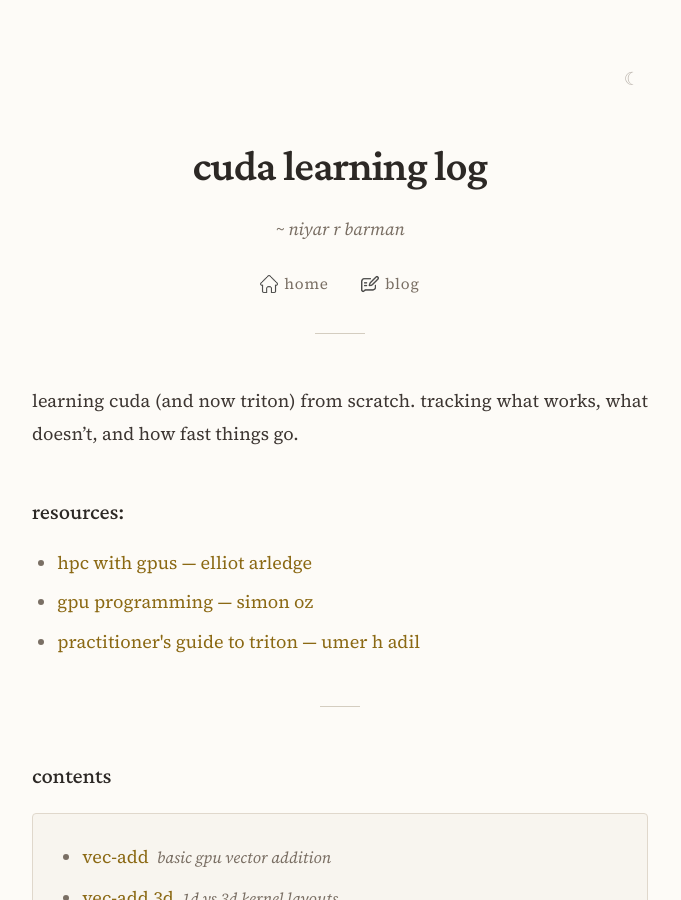
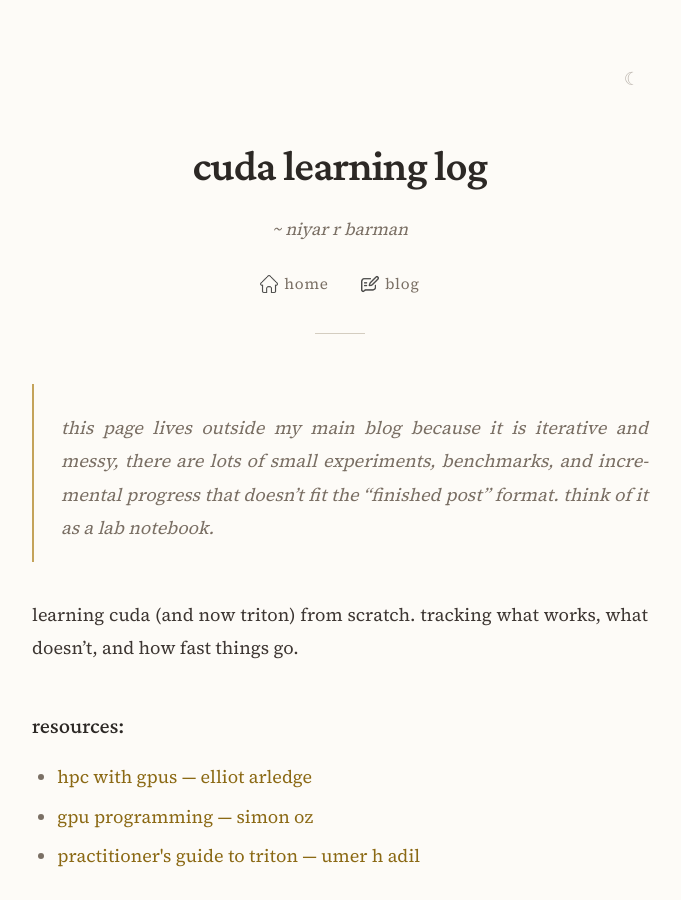
Before and after one commit to niyarrbarman/cuda, a Jekyll site: the page built from index.md, in a window 1280 px wide and 900 px high. Shown: the whole window, without its empty margins (300-981 px from the left). Built offline with Jekyll 4.4.1, drawn with Linux system fonts in a browser that asks for light colours; nearby versions of some CDN libraries; a script that is not in the unit is left out; some of the changed lines change nothing that is shown.

Commit message:
added blog, fixed styles

```diff
--- a/_layouts/default.html
+++ b/_layouts/default.html
@@ -9,18 +9,34 @@
             type="image/png"
             href="{{ site.baseurl }}/assets/gpu.png"
         />
-        <!-- Elegant serif fonts -->
+        <!-- Preconnect to external domains for faster loading -->
         <link rel="preconnect" href="https://fonts.googleapis.com" />
         <link rel="preconnect" href="https://fonts.gstatic.com" crossorigin />
+        <link rel="preconnect" href="https://cdn.jsdelivr.net" crossorigin />
         <link
-            href="https://fonts.googleapis.com/css2?family=Crimson+Pro:ital,wght@0,400;0,500;0,600;0,700;1,400;1,500&family=Source+Serif+4:ital,opsz,wght@0,8..60,400;0,8..60,500;0,8..60,600;0,8..60,700;1,8..60,400;1,8..60,500&display=swap"
+            rel="preconnect"
+            href="https://cdnjs.cloudflare.com"
+            crossorigin
+        />
+        <!-- Load fonts asynchronously with display=swap -->
+        <link
+            href="https://fonts.googleapis.com/css2?family=Crimson+Pro:ital,wght@0,400;0,500;0,600&family=Source+Serif+4:ital,opsz,wght@0,8..60,400;0,8..60,500;0,8..60,600&display=swap"
             rel="stylesheet"
+            media="print"
+            onload="this.media = 'all'"
         />
+        <noscript>
+            <link
+                href="https://fonts.googleapis.com/css2?family=Crimson+Pro:ital,wght@0,400;0,500;0,600&family=Source+Serif+4:ital,opsz,wght@0,8..60,400;0,8..60,500;0,8..60,600&display=swap"
+                rel="stylesheet"
+            />
+        </noscript>
+        <!-- KaTeX CSS - critical for math rendering -->
         <link
             rel="stylesheet"
             href="https://cdn.jsdelivr.net/npm/katex@0.16.9/dist/katex.min.css"
         />
-        <!-- Highlight.js for syntax highlighting -->
+        <!-- Highlight.js themes - load light immediately, dark deferred -->
         <link
             rel="stylesheet"
             id="hljs-light"
@@ -30,7 +46,11 @@
             rel="stylesheet"
             id="hljs-dark"
             href="https://cdnjs.cloudflare.com/ajax/libs/highlight.js/11.9.0/styles/github-dark.min.css"
-            disabled
+            media="print"
+            onload="
+                this.media = 'all';
+                this.disabled = true;
+            "
         />
         <style>
             :root {
@@ -554,7 +574,10 @@
                     <span class="nav-icon home-icon"></span>
                     <span class="nav-label">home</span>
                 </a>
-                <a href="{{ site.baseurl }}/" aria-label="blog">
+                <a
+                    href="https://niyarrbarman.github.io/blog/"
+                    aria-label="blog"
+                >
                     <span class="nav-icon blog-icon"></span>
                     <span class="nav-label">blog</span>
                 </a>
@@ -568,20 +591,29 @@
             <p><em>work in progress. adding more as i learn.</em></p>
         </footer>
 
-        <!-- Highlight.js for syntax highlighting -->
-        <script src="https://cdnjs.cloudflare.com/ajax/libs/highlight.js/11.9.0/highlight.min.js"></script>
-        <script src="https://cdnjs.cloudflare.com/ajax/libs/highlight.js/11.9.0/languages/python.min.js"></script>
-        <script src="https://cdnjs.cloudflare.com/ajax/libs/highlight.js/11.9.0/languages/cpp.min.js"></script>
-        <script src="https://cdnjs.cloudflare.com/ajax/libs/highlight.js/11.9.0/languages/cuda.min.js"></script>
-        <script src="https://cdnjs.cloudflare.com/ajax/libs/highlight.js/11.9.0/languages/bash.min.js"></script>
-        <script>
-            document.addEventListener("DOMContentLoaded", (event) => {
-                document.querySelectorAll("pre code").forEach((el) => {
-                    hljs.highlightElement(el);
-                });
-            });
-        </script>
+        <!-- Highlight.js - defer loading -->
+        <script
+            defer
+            src="https://cdnjs.cloudflare.com/ajax/libs/highlight.js/11.9.0/highlight.min.js"
+        ></script>
+        <script
+            defer
+            src="https://cdnjs.cloudflare.com/ajax/libs/highlight.js/11.9.0/languages/python.min.js"
+        ></script>
+        <script
+            defer
+            src="https://cdnjs.cloudflare.com/ajax/libs/highlight.js/11.9.0/languages/cpp.min.js"
+        ></script>
+        <script
+            defer
+            src="https://cdnjs.cloudflare.com/ajax/libs/highlight.js/11.9.0/languages/cuda.min.js"
+        ></script>
+        <script
+            defer
+            src="https://cdnjs.cloudflare.com/ajax/libs/highlight.js/11.9.0/languages/bash.min.js"
+        ></script>
 
+        <!-- KaTeX - defer loading -->
         <script
             defer
             src="https://cdn.jsdelivr.net/npm/katex@0.16.9/dist/katex.min.js"
@@ -592,8 +624,17 @@
             src="https://cdn.jsdelivr.net/npm/katex@0.16.9/dist/contrib/auto-render.min.js"
             crossorigin="anonymous"
         ></script>
+
         <script>
-            function renderKaTeX() {
+            // Initialize highlight.js and KaTeX after load
+            window.addEventListener("load", function () {
+                // Syntax highlighting
+                if (typeof hljs !== "undefined") {
+                    document.querySelectorAll("pre code").forEach((el) => {
+                        hljs.highlightElement(el);
+                    });
+                }
+                // KaTeX math rendering
                 if (typeof renderMathInElement !== "undefined") {
                     renderMathInElement(document.body, {
                         delimiters: [
@@ -605,14 +646,7 @@
                         throwOnError: false,
                     });
                 }
-            }
-            // Try multiple times to ensure KaTeX renders
-            document.addEventListener("DOMContentLoaded", function () {
-                setTimeout(renderKaTeX, 0);
-                setTimeout(renderKaTeX, 100);
-                setTimeout(renderKaTeX, 500);
             });
-            window.addEventListener("load", renderKaTeX);
         </script>
         <script>
             // Add copy buttons to code blocks
--- a/index.md
+++ b/index.md
@@ -3,6 +3,8 @@
 title: cuda
 date: 2025-11-12
 ---
+
+> *this page lives outside my main blog because it is iterative and messy, there are lots of small experiments, benchmarks, and incremental progress that doesn't fit the "finished post" format. think of it as a lab notebook.*
 
 learning cuda (and now triton) from scratch. tracking what works, what doesn't, and how fast things go.
 
```
Also changed, not shown: 1 other file.
